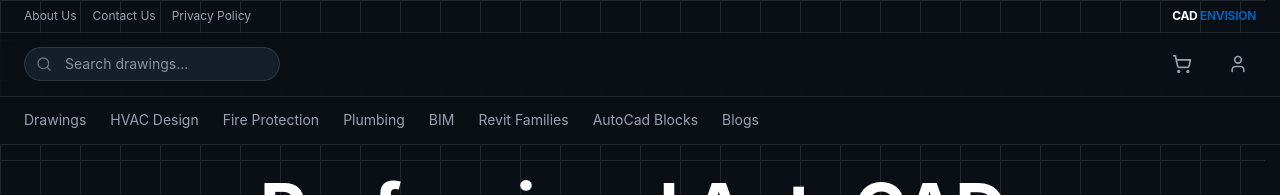
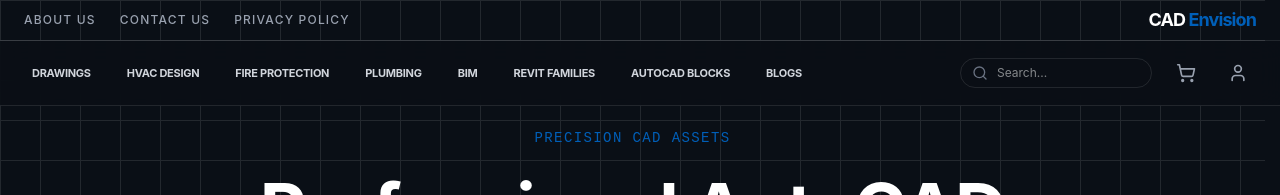
Before and after one commit to AsadTech-404/cad-envision, a Next.js app in the folder client/: page / in a window 1280 px wide. Shown: the top 195 px of the page. Built offline with nearby package versions, Linux system fonts and the light colour scheme; no server answers.

Commit message:
Refactor Navbar component structure and styling

```diff
--- a/client/src/components/Navbar.jsx
+++ b/client/src/components/Navbar.jsx
@@ -9,89 +9,124 @@ import { useSession, signOut } from "next-auth/react";
 export default function Navbar() {
   const { data: session } = useSession();
   const router = useRouter();
-  const { cartItems } = useCart();
-
   const [openProfile, setOpenProfile] = useState(false);
   const [isMenuOpen, setIsMenuOpen] = useState(false);
   const [searchQuery, setSearchQuery] = useState("");
 
+  const { cartItems } = useCart();
+  const toggleMenu = () => setIsMenuOpen(!isMenuOpen);
+
+  // handle search execution
   const handleSearch = (e) => {
     if (e.key === "Enter" && searchQuery.trim()) {
       router.push(`/drawings?search=${encodeURIComponent(searchQuery.trim())}`);
+      setIsMenuOpen(false);
       setSearchQuery("");
-      setIsMenuOpen(false);
     }
   };
 
   return (
-    <>
-      {/* ================= TOP BAR ================= */}
-      <div className="fixed top-0 w-full z-50 bg-blueprint-950 border-b border-white/10">
-        <div className="max-w-7xl mx-auto px-6 h-8 flex items-center justify-between text-xs">
-          {/* Left */}
-          <div className="flex gap-4 text-gray-400">
-            <Link href="/about" className="hover:text-white">About Us</Link>
-            <Link href="/contact" className="hover:text-white">Contact Us</Link>
-            <Link href="/privacy" className="hover:text-white">Privacy Policy</Link>
+    <nav className="fixed top-0 w-full z-50 flex flex-col">
+
+      {/* =======================
+          TOP BAR
+          - Left: About, Contact, Privacy
+          - Right: Logo
+      ======================== */}
+      <div className="bg-blueprint-950 border-b border-white/10 w-full z-50">
+        <div className="max-w-7xl mx-auto px-6 h-10 flex items-center justify-between">
+
+          {/* Left Side: Corporate Links */}
+          <div className="flex gap-4 md:gap-6 text-[10px] md:text-xs font-medium text-gray-400 uppercase tracking-widest">
+            <Link href="/about" className="hover:text-white transition">About Us</Link>
+            <Link href="/contact" className="hover:text-white transition">Contact Us</Link>
+            <Link href="/privacy" className="hover:text-white transition">Privacy Policy</Link>
           </div>
 
-          {/* Right Logo */}
-          <Link href="/" className="font-bold text-white tracking-tight">
-            CAD<span className="text-blueprint-500"> ENVISION</span>
+          {/* Right Side: Logo */}
+          <Link
+            href="/"
+            className="text-lg font-bold tracking-tighter text-white"
+          >
+            CAD<span className="text-blueprint-500"> Envision</span>
           </Link>
+
         </div>
       </div>
 
-      {/* ================= MAIN BAR ================= */}
-      <div className="fixed top-8 w-full z-40 bg-blueprint-900/80 backdrop-blur-md border-b border-white/10">
+      {/* =======================
+          BOTTOM BAR
+          - Left: Categories (HVAC, Plumbing...)
+          - Right: Search, Cart, Login
+      ======================== */}
+      <div className="bg-blueprint-900/90 backdrop-blur-md border-b border-white/10 w-full z-40">
         <div className="max-w-7xl mx-auto px-6 h-16 flex items-center justify-between">
 
-          {/* Search */}
-          <div className="relative hidden sm:block">
+          {/* Left Side: Category Navigation (Hidden on Mobile/Tablet) */}
+          <div className="hidden xl:flex items-center gap-5 text-[11px] font-bold text-gray-300 uppercase tracking-tight">
+            <Link href="/drawings" className="hover:text-blueprint-400 transition hover:bg-white/5 px-2 py-1 rounded">Drawings</Link>
+            <Link href="/drawings?category=hvac" className="hover:text-blueprint-400 transition hover:bg-white/5 px-2 py-1 rounded whitespace-nowrap">HVAC Design</Link>
+            <Link href="/drawings?category=fire-protection" className="hover:text-blueprint-400 transition hover:bg-white/5 px-2 py-1 rounded whitespace-nowrap">Fire Protection</Link>
+            <Link href="/drawings?category=plumbing" className="hover:text-blueprint-400 transition hover:bg-white/5 px-2 py-1 rounded">Plumbing</Link>
+            <Link href="/drawings?category=bim" className="hover:text-blueprint-400 transition hover:bg-white/5 px-2 py-1 rounded">BIM</Link>
+            <Link href="/drawings?category=revit" className="hover:text-blueprint-400 transition hover:bg-white/5 px-2 py-1 rounded whitespace-nowrap">Revit Families</Link>
+            <Link href="/drawings?category=autocad" className="hover:text-blueprint-400 transition hover:bg-white/5 px-2 py-1 rounded whitespace-nowrap">AutoCAD Blocks</Link>
+            <Link href="/blog" className="hover:text-blueprint-400 transition hover:bg-white/5 px-2 py-1 rounded">Blogs</Link>
+          </div>
+
+          {/* Mobile Title (Visible only when links are hidden to fill space) */}
+          <div className="xl:hidden text-gray-500 text-xs font-mono">
+            MENU
+          </div>
+
+          {/* Right Side: Tools (Search, Cart, User) */}
+          <div className="flex items-center gap-4 relative">
+
+            {/* Desktop Search */}
+            <div className="relative hidden md:block">
               <Search className="absolute left-3 top-1/2 -translate-y-1/2 w-4 h-4 text-gray-500" />
               <input
+                type="text"
                 value={searchQuery}
                 onChange={(e) => setSearchQuery(e.target.value)}
                 onKeyDown={handleSearch}
-              placeholder="Search drawings..."
-              className="bg-blueprint-700 border border-white/10 rounded-full py-1.5 pl-10 pr-4 text-sm text-white w-48 lg:w-64 focus:outline-none focus:border-blueprint-500"
+                placeholder="Search..."
+                className="bg-blueprint-800 border border-white/10 rounded-full py-1.5 pl-9 pr-4 text-xs focus:outline-none focus:border-blueprint-500 transition w-32 lg:w-48 text-white"
               />
             </div>
 
-          {/* Actions */}
-          <div className="flex items-center gap-5">
-            {/* Cart */}
-            <Link href="/cart" className="relative p-2">
-              <ShoppingCart className="w-5 h-5 text-gray-400 hover:text-white" />
+            {/* Cart Icon */}
+            <Link href="/cart" className="relative group p-2">
+              <ShoppingCart className="w-5 h-5 text-gray-400 hover:text-white transition" />
               {cartItems.length > 0 && (
-                <span className="absolute top-0 right-0 h-4 w-4 text-[10px] flex items-center justify-center bg-blueprint-500 text-white rounded-full">
+                <span className="absolute top-0 right-0 flex h-4 w-4 items-center justify-center rounded-full bg-blueprint-500 text-[10px] font-bold text-white ring-2 ring-blueprint-900 animate-in fade-in zoom-in duration-300">
                   {cartItems.length}
                 </span>
               )}
             </Link>
 
-            {/* Auth */}
+            {/* Auth / User Profile */}
             {!session ? (
               <Link href="/login" className="p-2">
-                <User className="w-5 h-5 text-gray-400 hover:text-white" />
+                <User className="w-5 h-5 text-gray-400 hover:text-white transition" />
               </Link>
             ) : (
               <div className="relative">
                 <button
                   onClick={() => setOpenProfile(!openProfile)}
-                  className="w-9 h-9 rounded-full bg-blueprint-500 text-white font-bold"
+                  className="w-8 h-8 rounded-full bg-blueprint-500 text-white font-bold flex items-center justify-center text-xs"
                 >
                   {session.user.name.charAt(0).toUpperCase()}
                 </button>
 
                 {openProfile && (
-                  <div className="absolute right-0 mt-2 w-40 bg-blueprint-900 border border-white/10 rounded-lg">
-                    <p className="px-4 py-2 text-sm text-gray-300">
+                  <div className="absolute right-0 mt-2 bg-blueprint-900 border border-white/10 rounded-lg shadow-lg w-40 z-50">
+                    <p className="px-4 py-2 text-xs text-gray-300 border-b border-white/5">
                       {session.user.name}
                     </p>
                     <button
                       onClick={() => signOut()}
-                      className="w-full text-left px-4 py-2 text-sm text-red-400 hover:bg-white/5"
+                      className="w-full text-left px-4 py-2 text-xs text-red-400 hover:bg-white/5"
                     >
                       Logout
                     </button>
@@ -100,40 +135,50 @@ export default function Navbar() {
               </div>
             )}
 
-            {/* Mobile Toggle */}
+            {/* Mobile Menu Toggle (Visible on smaller screens) */}
             <button
-              onClick={() => setIsMenuOpen(!isMenuOpen)}
-              className="md:hidden text-gray-400 hover:text-white"
+              className="xl:hidden text-gray-400 hover:text-white transition"
+              onClick={toggleMenu}
+              aria-label="Toggle Menu"
             >
-              {isMenuOpen ? <X /> : <Menu />}
+              {isMenuOpen ? <X className="w-6 h-6" /> : <Menu className="w-6 h-6" />}
             </button>
           </div>
         </div>
       </div>
 
-      {/* ================= BOTTOM BAR ================= */}
-      <div className="fixed top-24 w-full z-30 bg-blueprint-900 border-b border-white/10">
-        <div className="max-w-7xl mx-auto px-6 h-12 flex items-center gap-6 overflow-x-auto text-sm text-gray-400">
-          {[
-            "Drawings",
-            "HVAC Design",
-            "Fire Protection",
-            "Plumbing",
-            "BIM",
-            "Revit Families",
-            "AutoCad Blocks",
-            "Blogs",
-          ].map((item) => (
-            <Link
-              key={item}
-              href={`/categories/${item.toLowerCase().replace(/\s+/g, "-")}`}
-              className="whitespace-nowrap hover:text-white transition"
+      {/* =======================
+          MOBILE DRAWER
+      ======================== */}
+      <div
+        className={`
+        fixed inset-x-0 top-[104px] bg-blueprint-900 border-b border-white/10 transition-all duration-300 ease-in-out xl:hidden z-30
+        ${isMenuOpen ? "opacity-100 translate-y-0 visible" : "opacity-0 -translate-y-4 invisible"}
+      `}
       >
-              {item}
-            </Link>
-          ))}
+        <div className="px-6 py-6 flex flex-col gap-4">
+          {/* Mobile Search Input */}
+          <div className="relative md:hidden mb-2">
+            <Search className="absolute left-3 top-1/2 -translate-y-1/2 w-4 h-4 text-gray-500" />
+            <input
+              type="text"
+              placeholder="Search drawings..."
+              className="w-full bg-blueprint-800 border border-white/10 rounded-lg py-2 pl-10 pr-4 text-sm text-white"
+            />
+          </div>
+
+          <nav className="flex flex-col gap-3 text-sm font-bold text-gray-300 uppercase tracking-widest">
+            <Link href="/drawings" onClick={toggleMenu} className="hover:text-blueprint-400 border-b border-white/5 pb-2">Drawings</Link>
+            <Link href="/drawings?category=hvac" onClick={toggleMenu} className="hover:text-blueprint-400 border-b border-white/5 pb-2">HVAC Design</Link>
+            <Link href="/drawings?category=fire-protection" onClick={toggleMenu} className="hover:text-blueprint-400 border-b border-white/5 pb-2">Fire Protection</Link>
+            <Link href="/drawings?category=plumbing" onClick={toggleMenu} className="hover:text-blueprint-400 border-b border-white/5 pb-2">Plumbing</Link>
+            <Link href="/drawings?category=bim" onClick={toggleMenu} className="hover:text-blueprint-400 border-b border-white/5 pb-2">BIM</Link>
+            <Link href="/drawings?category=revit" onClick={toggleMenu} className="hover:text-blueprint-400 border-b border-white/5 pb-2">Revit Families</Link>
+            <Link href="/drawings?category=autocad" onClick={toggleMenu} className="hover:text-blueprint-400 border-b border-white/5 pb-2">AutoCAD Blocks</Link>
+            <Link href="/blog" onClick={toggleMenu} className="hover:text-blueprint-400 border-b border-white/5 pb-2">Blogs</Link>
+          </nav>
         </div>
       </div>
-    </>
+    </nav>
   );
 }
```
Lines whose indentation alone changed are shown as unchanged.
